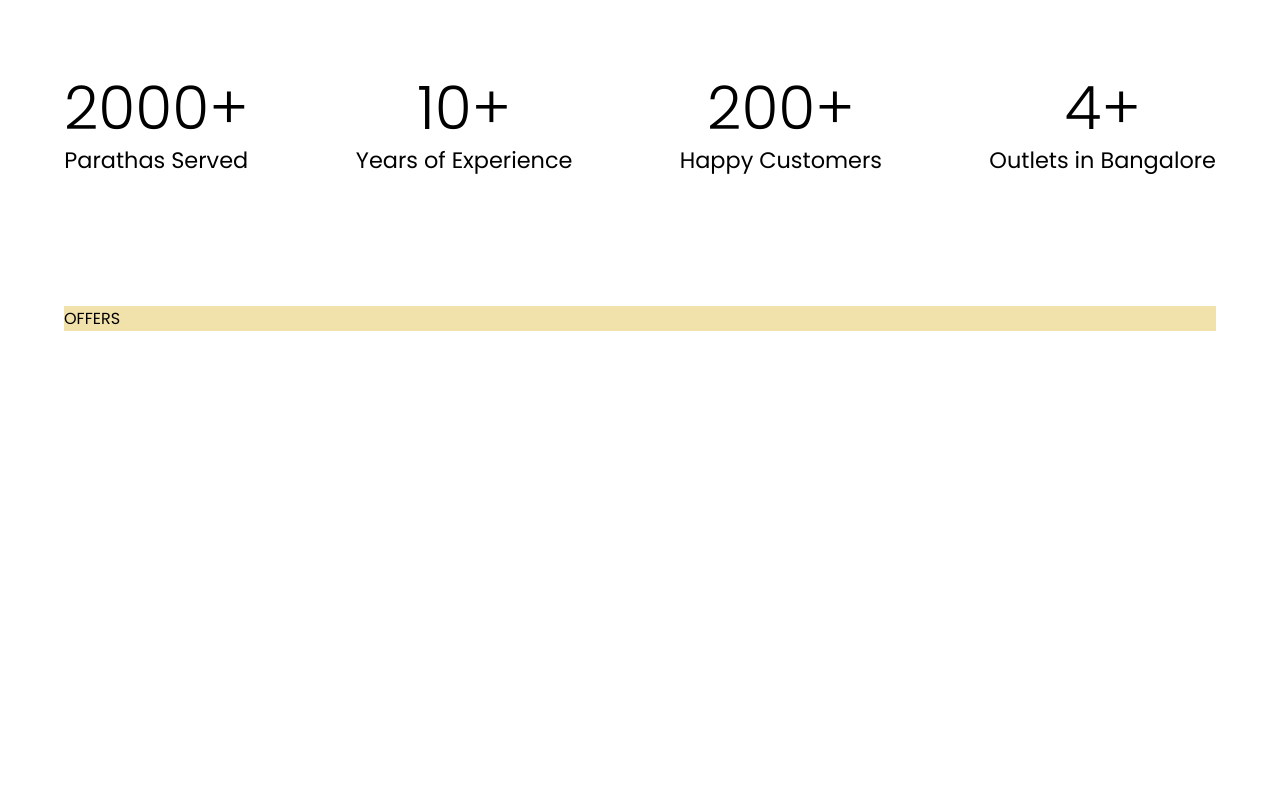
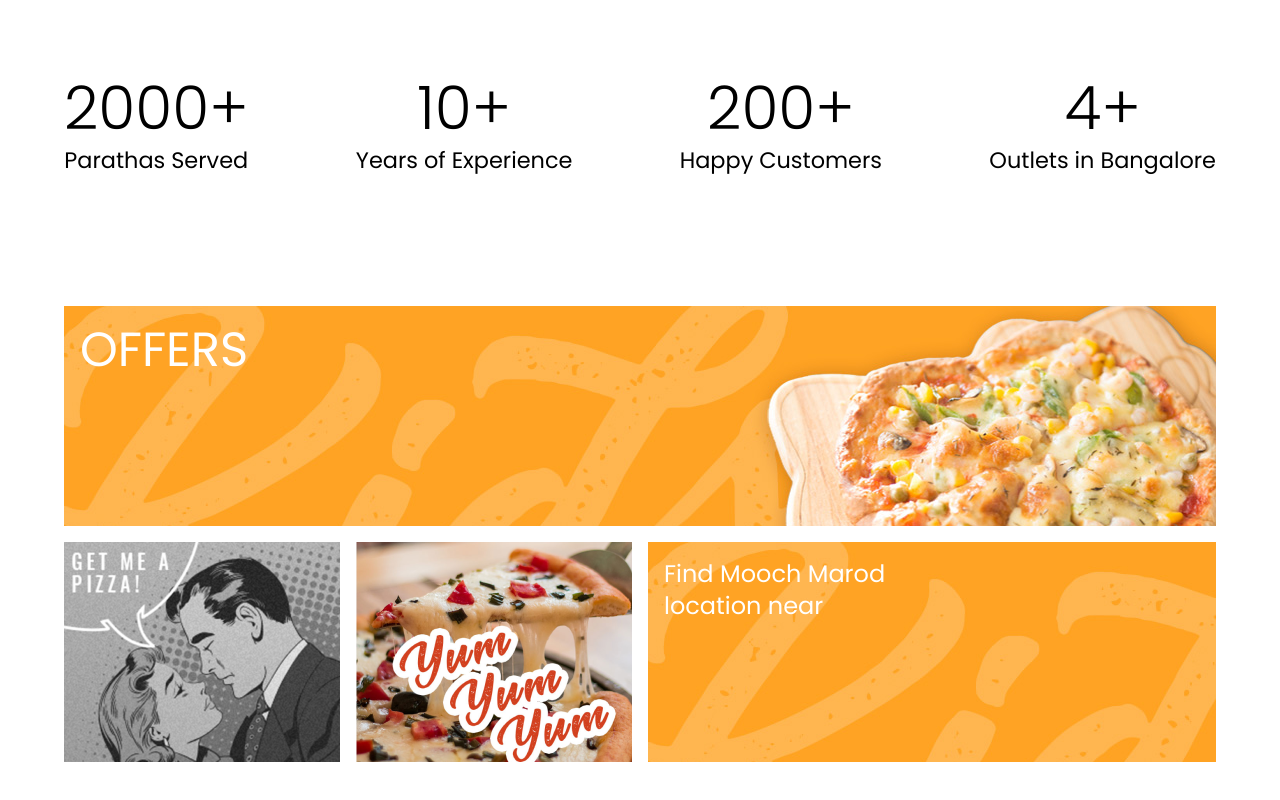
Before and after one commit to PRISM-SCALE/mooch-marod, a React (Vite) app: page / in a window 1280 px wide. Shown: the top 800 px of the page. Built offline with nearby package versions, Linux system fonts and the light colour scheme.

Commit message:
Offers section

```diff
--- a/src/sections/LandingPage/Offers.tsx
+++ b/src/sections/LandingPage/Offers.tsx
@@ -1,15 +1,32 @@
-import {Box, Container, Grid} from "@mui/material";
+import {Box, Container, Grid, Typography} from "@mui/material";
 
 const Offers = () => {
 	return (
 		<Box component="section" id="offers_section" py={{xs: "2rem", md: "4rem"}}>
 			<Container>
-				<Grid container>
+				<Grid container spacing={2}>
 					<Grid item xs={12}>
-            <Box sx={{ background: "#F1E1AA" }}>
-              OFFERS
-            </Box>
-          </Grid>
+						<Box sx={{backgroundImage: `url(/images/offers_banner.png)`, height: 220}}>
+							<Typography variant="h3" sx={{color: "white", pt: "1rem", pl: "1rem"}}>
+								OFFERS
+							</Typography>
+						</Box>
+					</Grid>
+
+					<Grid item xs={3}>
+						<Box sx={{backgroundImage: `url(/images/offer_sq_temp_1.png)`, height: 220}}></Box>
+					</Grid>
+					<Grid item xs={3}>
+						<Box sx={{backgroundImage: `url(/images/offer_sq_temp_2.png)`, height: 220}}></Box>
+					</Grid>
+					<Grid item xs={6}>
+						<Box sx={{backgroundImage: `url(/images/offers_banner.png)`, height: 220}}>
+							<Typography variant="h5" sx={{color: "white", pt: "1rem", pl: "1rem"}}>
+								Find Mooch Marod <br /> location near
+							</Typography>
+							{/* Add Email form input */}
+						</Box>
+					</Grid>
 				</Grid>
 			</Container>
 		</Box>
--- a/src/theme.ts
+++ b/src/theme.ts
@@ -1,5 +1,4 @@
 import {createTheme} from "@mui/material/styles";
-import {red} from "@mui/material/colors";
 
 // A custom theme for this app
 const theme = createTheme({
@@ -10,10 +9,8 @@ const theme = createTheme({
 		secondary: {
 			main: "#19857b",
 		},
-		error: {
-			main: red.A400,
-		},
-	},
+  },
+
 	typography: {
 		fontFamily: ["Poppins", "sans-serif"].join(","),
 	},
```
Also changed, not shown: public/images/offer_sq_temp_1.png (added), public/images/offer_sq_temp_2.png (added).
